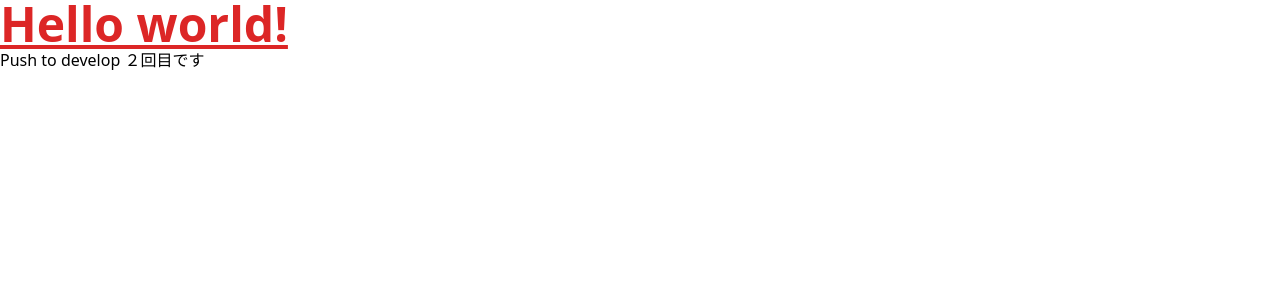
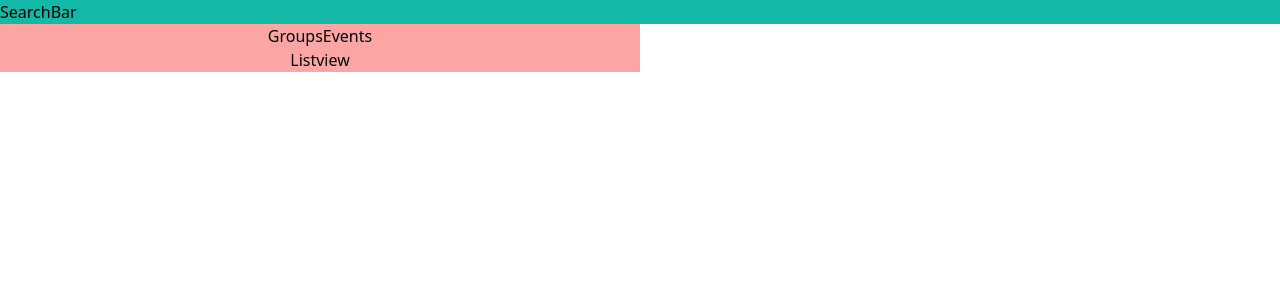
Before and after one commit to Taku8300/HobbyLinks, a React (Vite) app in the folder client/: page / in a window 1280 px wide. Shown: the top 300 px of the page. Built offline with nearby package versions, Linux system fonts and the light colour scheme.

Commit message:
Components Folder 追加しました。

```diff
--- a/client/src/App.jsx
+++ b/client/src/App.jsx
@@ -1,15 +1,13 @@
-import { useState } from "react";
+import { useEffect, useState } from "react";
+import Listview from "./components/Listview";
+import Searchbar from "./components/Searchbar";
 
 function App() {
+  const [count, setCount] = useState(0);
   return (
     <div>
-      <h1 className="text-5xl font-bold underline text-red-600">
-        Hello world!
-      </h1>
-      <h2>
-        Push to develop
-        ２回目です
-      </h2>
+      <Searchbar></Searchbar>
+      <Listview></Listview>
     </div>
   );
 }
--- /dev/null
+++ b/client/src/components/Listview.jsx
@@ -0,0 +1,15 @@
+import React from "react";
+
+function Listview() {
+  return (
+    <div className="bg-red-300 w-1/2 flex flex-col items-center justify-center">
+      <div>
+        <button>Groups</button>
+        <button>Events</button>
+      </div>
+      Listview
+    </div>
+  );
+}
+
+export default Listview;
--- /dev/null
+++ b/client/src/components/ListviewItem.jsx
@@ -0,0 +1,7 @@
+import React from "react";
+
+function ListviewItem() {
+  return <div></div>;
+}
+
+export default ListviewItem;
--- /dev/null
+++ b/client/src/components/Searchbar.jsx
@@ -0,0 +1,7 @@
+import React from "react";
+
+function Searchbar() {
+  return <div className="bg-teal-500">SearchBar</div>;
+}
+
+export default Searchbar;
```
